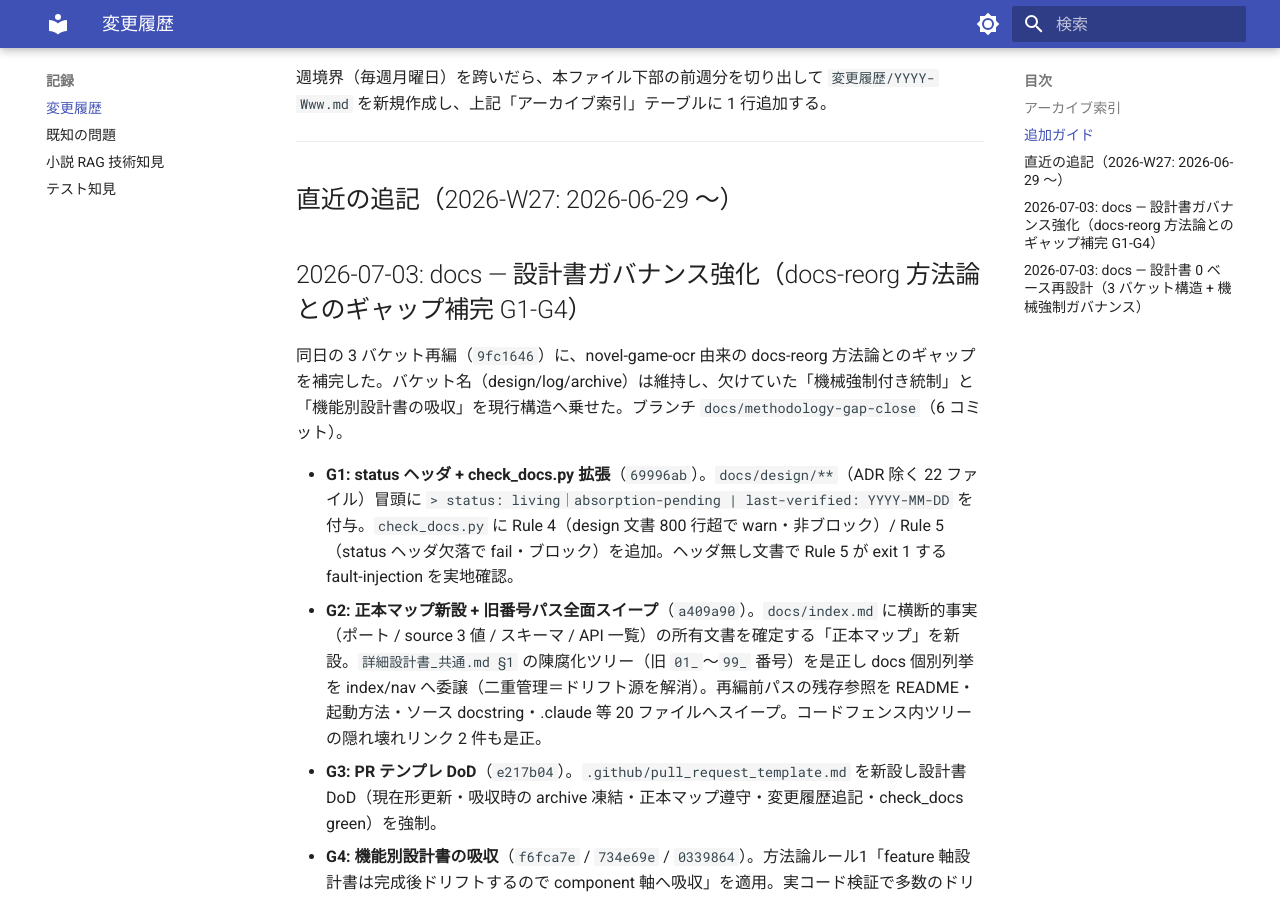
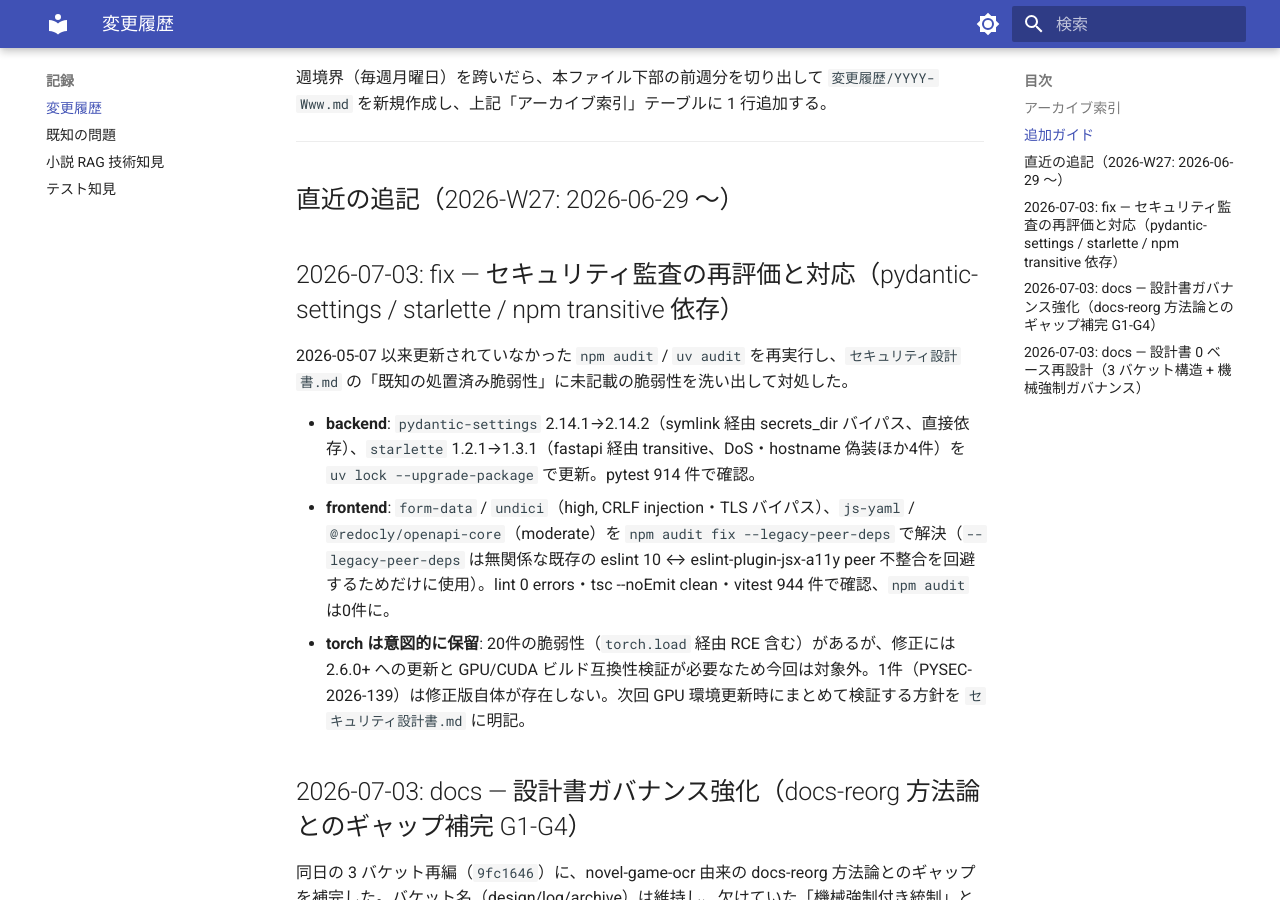
Before and after one commit to kkmmyr/Pic2PDF_Viewer, an MkDocs documentation site: the page built from docs/log/変更履歴.md, in a window 1280 px wide and 900 px high, scrolled down 1658 px. Built offline with MkDocs 1.6.1 and Material for MkDocs 9.7.7, drawn with Linux system fonts in a browser that asks for light colours.

Commit message:
fix: セキュリティ監査を再評価し、既知の脆弱性へ対応（pydantic-settings/starlette/npm transitive）
npm audit / uv audit が2026-05-07以来更新されておらず、セキュリティ設計書の
「既知の処置済み脆弱性」表に未記載の脆弱性が放置されていた。

- backend: pydantic-settings 2.14.1→2.14.2（symlink 経由 secrets_dir バイパス、
  直接依存）、starlette 1.2.1→1.3.1（fastapi 経由 transitive、DoS・hostname
  偽装ほか4件）を uv lock --upgrade-package で更新。pytest 914件で確認
- frontend: form-data/undici（high, CRLF injection・TLS バイパス）、
  js-yaml/@redocly/openapi-core（moderate）を npm audit fix --legacy-peer-deps
  で解決（--legacy-peer-deps は無関係な既存の eslint 10 ↔ eslint-plugin-jsx-a11y
  peer 不整合を回避するためだけに使用）。lint/tsc/vitest 944件で確認、
  npm audit は0件に
- torch は意図的に保留（20件、修正には 2.6.0+ + GPU/CUDA 互換性検証が必要、
  うち1件は修正版が存在しない）。次回 GPU 環境更新時にまとめて検証する方針を
  セキュリティ設計書に明記

Co-Authored-By: Claude Sonnet 5 <noreply@anthropic.com>

```diff
--- a/docs/log/変更履歴.md
+++ b/docs/log/変更履歴.md
@@ -36,6 +36,14 @@
 
 ## 直近の追記（2026-W27: 2026-06-29 〜）
 
+## 2026-07-03: fix — セキュリティ監査の再評価と対応（pydantic-settings / starlette / npm transitive 依存）
+
+2026-05-07 以来更新されていなかった `npm audit` / `uv audit` を再実行し、`セキュリティ設計書.md` の「既知の処置済み脆弱性」に未記載の脆弱性を洗い出して対処した。
+
+- **backend**: `pydantic-settings` 2.14.1→2.14.2（symlink 経由 secrets_dir バイパス、直接依存）、`starlette` 1.2.1→1.3.1（fastapi 経由 transitive、DoS・hostname 偽装ほか4件）を `uv lock --upgrade-package` で更新。pytest 914 件で確認。
+- **frontend**: `form-data` / `undici`（high, CRLF injection・TLS バイパス）、`js-yaml` / `@redocly/openapi-core`（moderate）を `npm audit fix --legacy-peer-deps` で解決（`--legacy-peer-deps` は無関係な既存の eslint 10 ↔ eslint-plugin-jsx-a11y peer 不整合を回避するためだけに使用）。lint 0 errors・tsc --noEmit clean・vitest 944 件で確認、`npm audit` は0件に。
+- **torch は意図的に保留**: 20件の脆弱性（`torch.load` 経由 RCE 含む）があるが、修正には 2.6.0+ への更新と GPU/CUDA ビルド互換性検証が必要なため今回は対象外。1件（PYSEC-2026-139）は修正版自体が存在しない。次回 GPU 環境更新時にまとめて検証する方針を `セキュリティ設計書.md` に明記。
+
 ## 2026-07-03: docs — 設計書ガバナンス強化（docs-reorg 方法論とのギャップ補完 G1-G4）
 
 同日の 3 バケット再編（`9fc1646`）に、novel-game-ocr 由来の docs-reorg 方法論とのギャップを補完した。バケット名（design/log/archive）は維持し、欠けていた「機械強制付き統制」と「機能別設計書の吸収」を現行構造へ乗せた。ブランチ `docs/methodology-gap-close`（6 コミット）。
```
Also changed, not shown: docs/design/詳細設計/セキュリティ設計書.md (+5 -0 lines), 2 other files.
